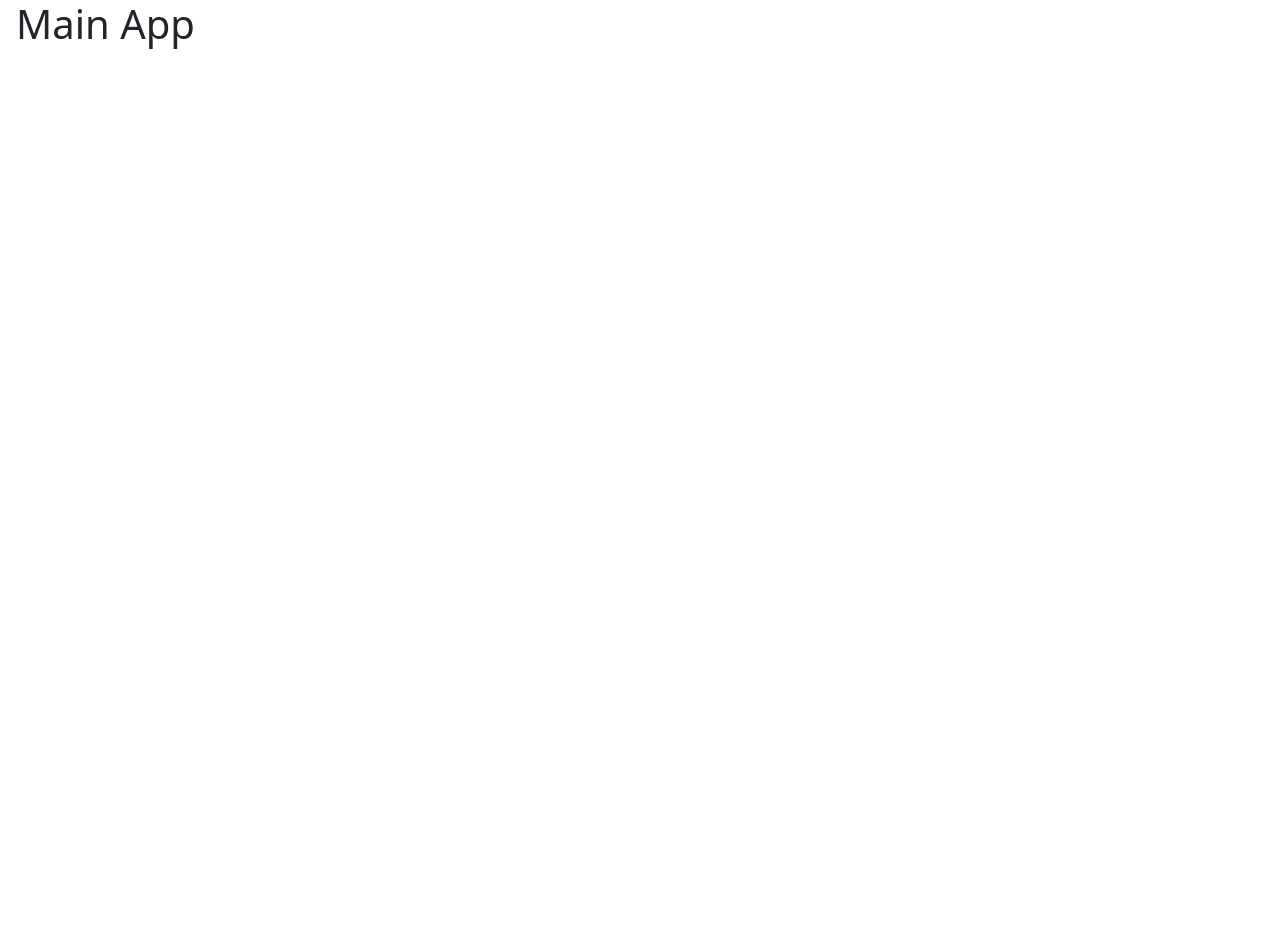
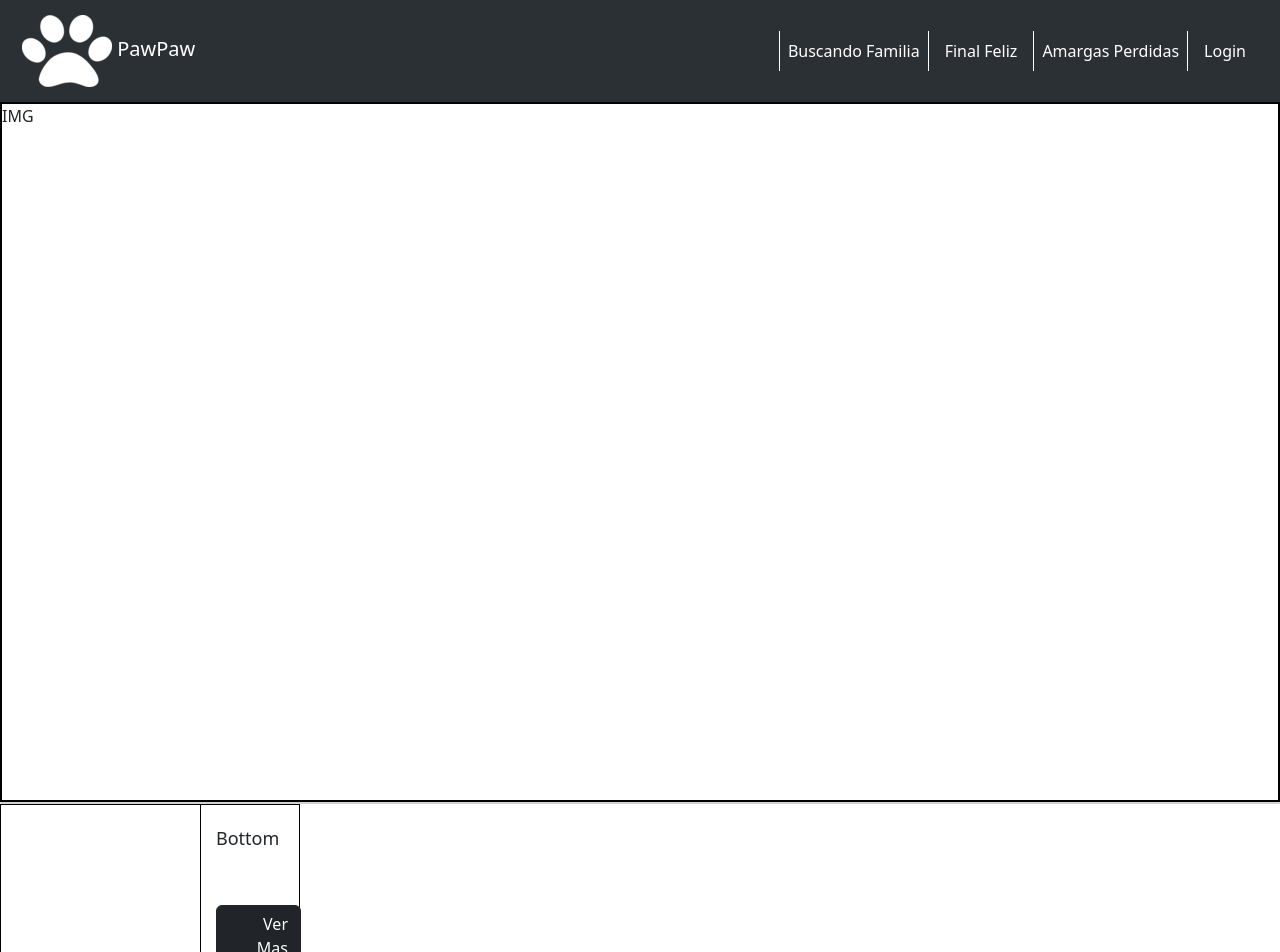
Before and after one commit to a-rua/PAWPAW, a React (Vite) app in the folder pawpaw-web/: page / in a window 1280 px wide. Shown: the top 952 px of the page. Before the commit the page ends 800 px from the top, so only its background shows below. Built offline with nearby package versions, Linux system fonts and the light colour scheme.

Commit message:
cosas hechas

```diff
--- a/pawpaw-web/package.json
+++ b/pawpaw-web/package.json
@@ -10,6 +10,7 @@
     "preview": "vite preview"
   },
   "dependencies": {
+    "pawpaw-web": "file:",
     "react": "^19.0.0",
     "react-dom": "^19.0.0"
   },
--- a/pawpaw-web/src/AppMain.jsx
+++ b/pawpaw-web/src/AppMain.jsx
@@ -1,9 +1,12 @@
+import { MainPage } from "./components/MainPage"
+import { Navbar } from "./components/Navbar"
 
 export const AppMain = () => {
 
     return (
-        <div className="container mx-1">
-            <h1>Main App</h1>
-        </div>
+        <>
+        <Navbar />
+        <MainPage />
+        </>
     )
 }
--- /dev/null
+++ b/pawpaw-web/src/components/Card.jsx
@@ -0,0 +1,16 @@
+
+export const Card = () => {
+
+
+    return (
+        <div className="body-card">
+            <div className="card-image">
+                <div className="box" />
+            </div>
+            <div className="card-col">
+                <div className="card-top">Bottom</div>
+                <div className="card-bottom"><button className="btn btn-dark">Ver Mas </button></div>
+            </div>
+        </div>
+    )
+}
--- /dev/null
+++ b/pawpaw-web/src/components/Carousel.jsx
@@ -0,0 +1,19 @@
+import { getAnimales } from "../services/animalService"
+
+
+export const Carousel = () => {
+
+    const animal = getAnimales()
+    console.log(animal);
+
+    return (
+        <>
+            <div className="contenedor-carousel">
+
+                <div className='card'>
+
+                </div>
+            </div>
+        </>
+    )
+}
--- a/pawpaw-web/src/components/MainPage.jsx
+++ b/pawpaw-web/src/components/MainPage.jsx
@@ -1,9 +1,13 @@
+import { Card } from "./Card"
+import { Carousel } from "./Carousel"
 
 export const MainPage = () => {
 
     return (
         <>
         <div className="imageContainer">IMG</div>
+        <Carousel />
+        <Card />
         </>
     )
 }
--- a/pawpaw-web/src/components/Navbar.jsx
+++ b/pawpaw-web/src/components/Navbar.jsx
@@ -2,19 +2,19 @@ import logo from '../assets/Img/logoSinLetra.png'
 
 export const Navbar = () => {
 
-    window.onscroll = function() {scrollFunction()};
+    window.onscroll = () => {scrollFunction()};
 
-    function scrollFunction() {
+    const scrollFunction = () => {
       if (document.documentElement.scrollTop > 10) {
         // document.getElementById("navbar").style.padding = "20px 10px";
         document.getElementById("logo").style.height = "24px";
         document.getElementById("logo").style.width = "30px";
-        document.getElementsByClassName("nav-link").style.fontSize = "14";
+        // document.getElementsByClassName("nav-link").style.fontSize = "14";
       } else {
         // document.getElementById("navbar").style.padding = "80px 10px";
         document.getElementById("logo").style.height = "72px";
         document.getElementById("logo").style.width = "90px";
-        document.getElementsByClassName("nav-link").style.fontSize = "20";
+        // document.getElementsByClassName("nav-link").style.fontSize = "20";
       }
     }
 
--- /dev/null
+++ b/pawpaw-web/src/services/animalService.js
@@ -0,0 +1,6 @@
+import animales from '../assets/Json/animales.json'
+
+export const getAnimales = () => {
+    const animal = animales;
+    return animal;
+}
--- a/pawpaw-web/src/styles.css
+++ b/pawpaw-web/src/styles.css
@@ -0,0 +1,76 @@
+/* .nav-item {
+    width: 100px;
+    text-align: center;
+    vertical-align: bottom;
+} */
+
+.navbar {
+    color: white;
+    position: sticky;
+    top: 0;
+    padding: 10px;
+    transition: 1s;
+    /* Adds a transition effect when the padding is decreased */
+}
+
+#logo {
+    width: "90";
+    height: "72";
+    transition: 1s;
+
+}
+
+
+.borde {
+    border-right: 1px solid black;
+    border-left: 1px solid black;
+    border-color: white;
+
+}
+
+.imageContainer {
+    border: 2px solid black;
+    width: 100%;
+    height: 700px;
+}
+
+
+.body-card {
+    display: flex;
+    height: 150px;
+    width: 300px;
+    border: 1px solid black;
+}
+
+.body-card card-image {
+    width: 200px;
+}
+
+.body-card card-col {
+    flex-direction: column;
+}
+
+.box {
+    border-right: 1px solid black;
+    width: 200px;
+    height: 150px;
+}
+
+.card-top {
+    font-size: 18px;
+    padding-left: 15px;
+    padding-top: 20px;
+    width: 100px;
+    height: 100px;
+}
+
+.card-bottom {
+    padding-left: 15px;
+    width: 100px;
+    height: 50px;
+
+}
+
+.card-bottom button {
+    text-align: right;
+}
```
Also changed, not shown: pawpaw-web/src/assets/Img/logoSinLetra.png, 1 other file (tests, documents, lock files or other folders).
